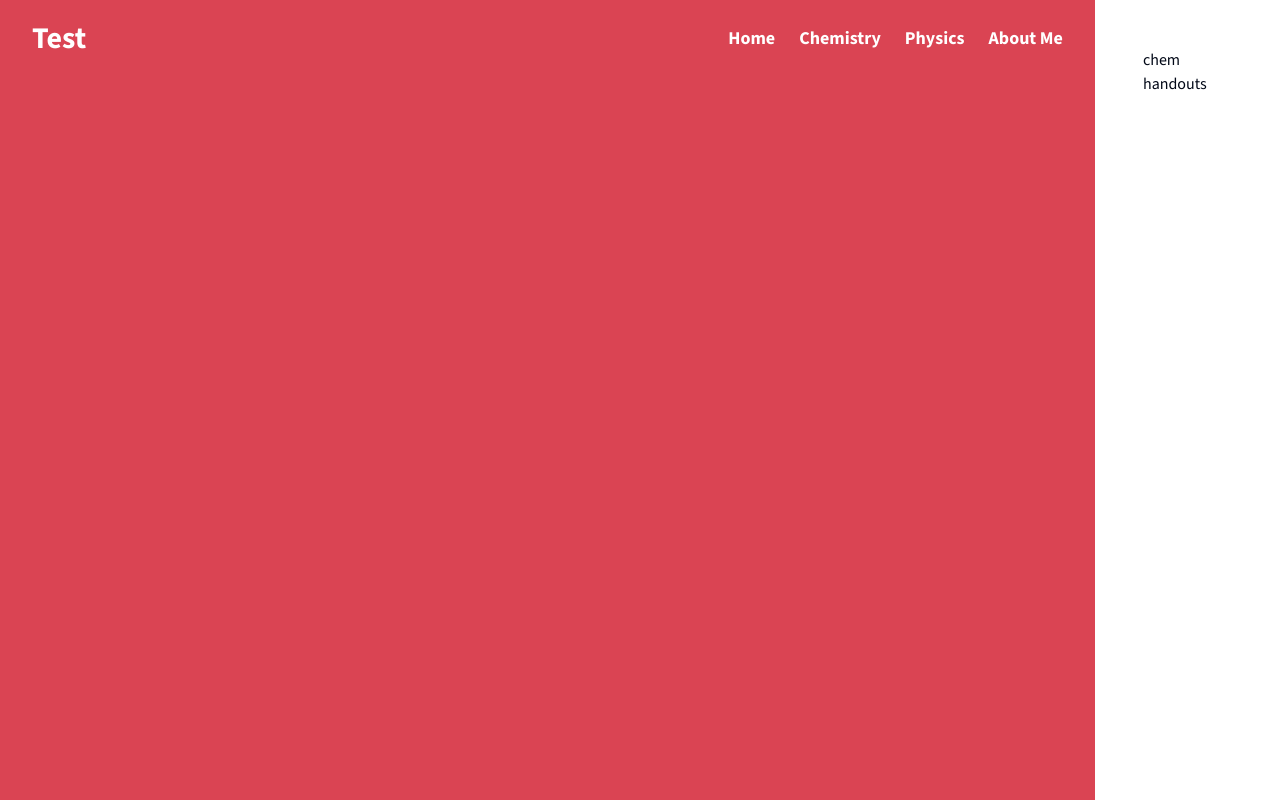
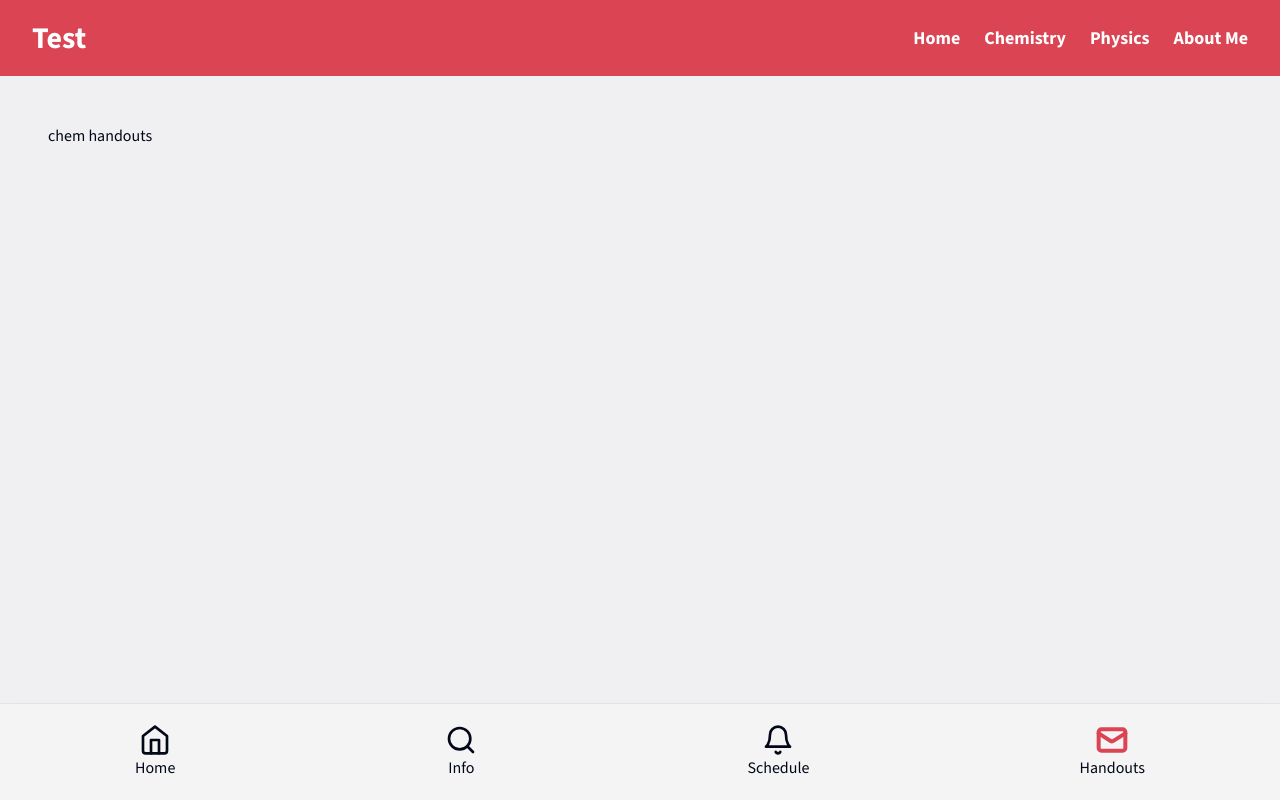
Before and after one commit to navaranks/ns-nextjs, a Next.js app: page /chem-handouts in a window 1280 px wide. Built offline with nearby package versions, Linux system fonts and the light colour scheme.

Commit message:
Edited Chemistry Layout

```diff
--- a/app/(chemistry)/layout.tsx
+++ b/app/(chemistry)/layout.tsx
@@ -3,9 +3,9 @@ import Navbar from '@/components/ui/navbar'
 
 export default function Layout({ children }: { children: React.ReactNode }) {
   return (
-    <div className='flex flex-col h-screen md:flex-row md:overflow-hidden'>
+    <div className='flex flex-col h-screen md:overflow-hidden'>
         <Navbar bgColor='bg-[#DA4453]'/>
-        <div className="flex-grow p-6 md:p-12">{children}</div>
+        <div className="flex-grow p-6 md:p-12 bg-[#F0F0F3]">{children}</div>
         <BottomNav />
     </div>
 
--- a/components/chemistry/bottomnav.tsx
+++ b/components/chemistry/bottomnav.tsx
@@ -10,7 +10,7 @@ import { Home, Search, Bell, Mail } from 'lucide-react';
 
 const BottomNav = () => {
   const scrollDirection = useScrollingEffect();
-  const navClass = scrollDirection === 'up' ? '' : 'opacity-25 duration-500';
+  const navClass = scrollDirection === 'up' ? '' : 'opacity-100 duration-500';
 
   const {
     isHomeActive,
@@ -21,37 +21,40 @@ const BottomNav = () => {
 
   return (
     <div
-      className={`fixed bottom-0 w-full py-4 z-10 bg-zinc-100 dark:bg-zinc-950 border-t dark:border-zinc-800 border-zinc-200 shadow-lg md:hidden ${navClass}`}
+      className={`fixed bottom-0 w-full py-3 md:py-5 z-10 bg-zinc-100 dark:bg-zinc-950 border-t dark:border-zinc-800 border-zinc-200 shadow-lg  ${navClass}`}
     >
       <div className="flex flex-row items-center justify-around w-full bg-transparent">
         <Link href="/chem-home" className="relative flex flex-col items-center justify-center">
           {isHomeActive ? (
-            <Home strokeWidth={3} size={32} />
+            <Home color="#DA4453" strokeWidth={3} size={32} />
           ) : (
-            <Home strokeWidth={1} size={32} />
+            <Home size={32} />
           )}
           <span>Home</span>
         </Link>
-        <Link href="/chem-info" className="flex items-center">
+        <Link href="/chem-info" className="relative flex flex-col items-center justify-center">
           {isExploreActive ? (
-            <Search strokeWidth={3} size={32} />
+            <Search color="#DA4453" strokeWidth={3} size={32} />
           ) : (
             <Search size={32} />
           )}
+          <span>Info</span>
         </Link>
-        <Link href="/chem-schedule" className="flex items-center">
+        <Link href="/chem-schedule" className="relative flex flex-col items-center justify-center">
           {isNotificationsActive ? (
-            <Bell strokeWidth={3} size={32} />
+            <Bell color="#DA4453" strokeWidth={3} size={32} />
           ) : (
             <Bell size={32} />
           )}
+          <span>Schedule</span>
         </Link>
-        <Link href="/chem-handouts" className="flex items-center">
+        <Link href="/chem-handouts" className="relative flex flex-col items-center justify-center">
           {isMessagesActive ? (
-            <Mail strokeWidth={3} size={32} />
+            <Mail color="#DA4453" strokeWidth={3} size={32} />
           ) : (
             <Mail size={32} />
           )}
+          <span>Handouts</span>
         </Link>
       </div>
     </div>
```
